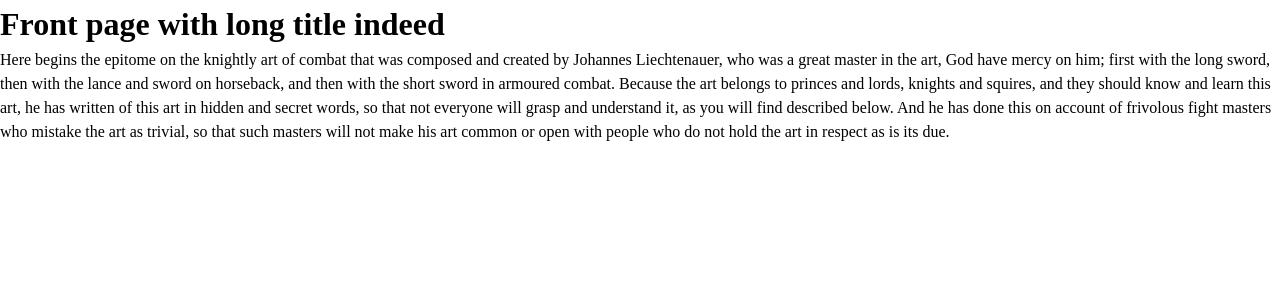
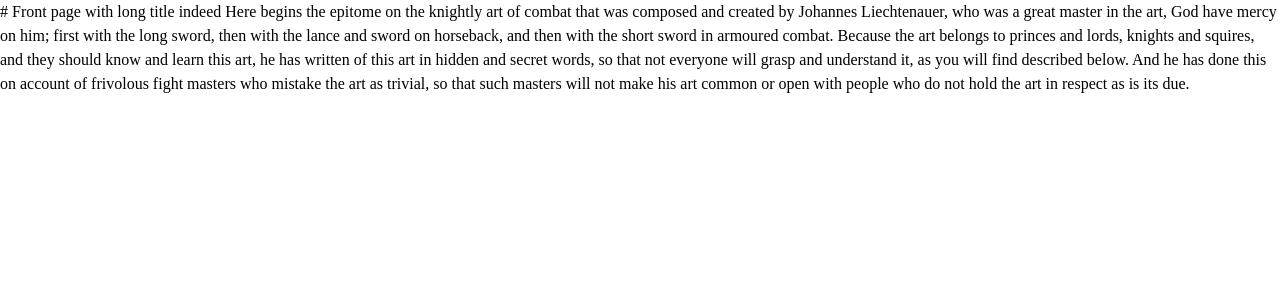
Before and after one commit to havardeidheim/havardeidheim.github.io, a Jekyll site: the page built from index.html, in a window 1280 px wide. Shown: the top 300 px of the page. Built offline with Jekyll 4.4.1, drawn with Linux system fonts in a browser that asks for light colours.

Commit message:
Test markdown in html

```diff
--- a/index.html
+++ b/index.html
@@ -4,20 +4,16 @@
 permalink: /
 ---
 
-<row class="row">
-  <h1>Front page with long title indeed</h1>
+<row class="row" markdown="1"> # Front page with long title indeed </row>
+<row class="row row-indent" markdown="1">
+  Here begins the epitome on the knightly art of combat that was composed and
+  created by Johannes Liechtenauer, who was a great master in the art, God have
+  mercy on him; first with the long sword, then with the lance and sword on
+  horseback, and then with the short sword in armoured combat. Because the art
+  belongs to princes and lords, knights and squires, and they should know and
+  learn this art, he has written of this art in hidden and secret words, so that
+  not everyone will grasp and understand it, as you will find described below.
+  And he has done this on account of frivolous fight masters who mistake the art
+  as trivial, so that such masters will not make his art common or open with
+  people who do not hold the art in respect as is its due.
 </row>
-<row class="row row-indent">
-  <p>
-    Here begins the epitome on the knightly art of combat that was composed and
-    created by Johannes Liechtenauer, who was a great master in the art, God
-    have mercy on him; first with the long sword, then with the lance and sword
-    on horseback, and then with the short sword in armoured combat. Because the
-    art belongs to princes and lords, knights and squires, and they should know
-    and learn this art, he has written of this art in hidden and secret words,
-    so that not everyone will grasp and understand it, as you will find
-    described below. And he has done this on account of frivolous fight masters
-    who mistake the art as trivial, so that such masters will not make his art
-    common or open with people who do not hold the art in respect as is its due.
-  </p>
-</row>
```
